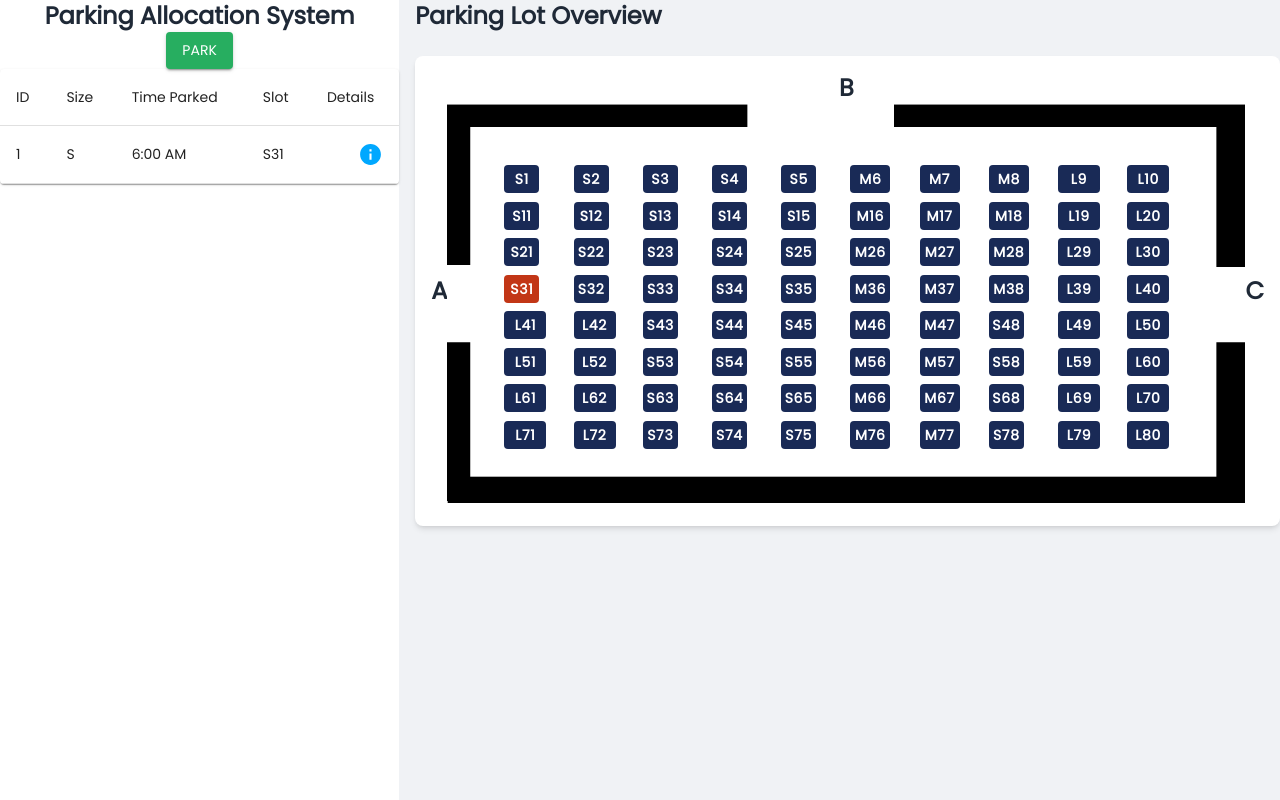
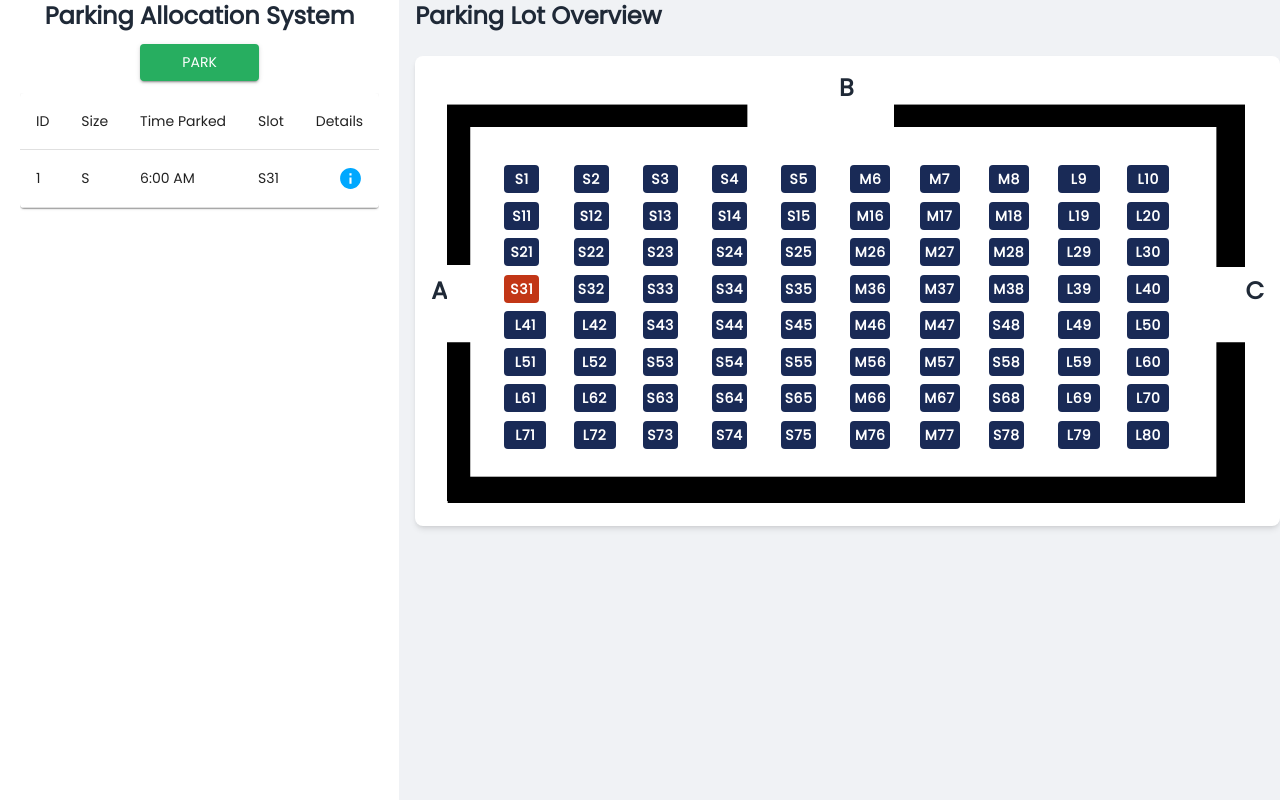
Before and after one commit to JosFern/nextjs-parking-system-client, a Next.js app: page /parkinglot in a window 1280 px wide. Built offline with nearby package versions, Linux system fonts and the light colour scheme.

Commit message:
updated ui and naming

```diff
--- a/pages/parkinglot/index.js
+++ b/pages/parkinglot/index.js
@@ -6,7 +6,7 @@ import { useDispatch, useSelector } from 'react-redux';
 import { calculatePayment, markLeaveSlot, markReturnedSlot, setSlots, unoccupySlot, occupySlot } from "../../store/slot";
 import SlotGrid from "../components/slotGrid";
 import ParkingLotTable from "../components/parkinglotTable";
-import { addVehicle, deleteVehicle, markLeaveVehicle, markReturnedVehicle, setVehicles } from "../../store/vehicle";
+import { parkVehicle, unparkVehicle, markLeaveVehicle, markReturnedVehicle, setVehicles } from "../../store/vehicle";
 import { format, formatISO, parseISO } from "date-fns";
 
 
@@ -69,7 +69,7 @@ export default function ParkingLot() {
 
         const carID = generateID(Math.floor((Math.random() * 1000) + 1))
 
-        dispatch(addVehicle({ id: carID, size: Number(type), timeIn: formatISO(new Date()), timeOut: null }))
+        dispatch(parkVehicle({ id: carID, size: Number(type), timeIn: formatISO(new Date()), timeOut: null }))
         dispatch(occupySlot({ carID, entry: Number(entry), car: Number(type) }))
 
         setParkModal(false)
@@ -104,7 +104,7 @@ export default function ParkingLot() {
     //handles vehicle to unpark/delete vehicle/update slot status
     const handleUnpark = () => {
         dispatch(unoccupySlot(ps.currentSlot.number))
-        dispatch(deleteVehicle(ps.currentSlot.carID))
+        dispatch(unparkVehicle(ps.currentSlot.carID))
         setOpenDrawer(false)
     }
 
@@ -134,14 +134,17 @@ export default function ParkingLot() {
 
     return (
         <Box className="flex justify-start items-start gap-4 min-h-screen text-center text-gray-800 bg-[#f0f2f5] ">
-            <Box className="bg-white min-h-screen  w-[400px]">
+            <Box className="flex flex-col bg-white min-h-screen gap-3 w-[400px] justify-start items-center">
                 <Typography className="text-gray-800 font-bold text-2xl">
                     Parking Allocation System
                 </Typography>
-                <Button onClick={() => setParkModal(true)} className="bg-[#27ae60]" variant="contained" color='success'>
+                <Button onClick={() => setParkModal(true)} className="bg-[#27ae60] w-[30%]" variant="contained" color='success'>
                     Park
                 </Button>
-                <ParkingLotTable vehicles={useMemo(() => getVehicleTable(car.vehicles), [car.vehicles])} openDetailsDrawer={openDetailsDrawer} />
+                <Box className="h-[80vh] overflow-auto">
+                    <ParkingLotTable vehicles={useMemo(() => getVehicleTable(car.vehicles), [car.vehicles])} openDetailsDrawer={openDetailsDrawer} />
+
+                </Box>
             </Box>
             <Box className="flex flex-col items-start">
                 <Typography className="text-gray-800 font-bold text-2xl">Parking Lot Overview</Typography>
--- a/store/vehicle.js
+++ b/store/vehicle.js
@@ -11,11 +11,11 @@ export const Vehicle = createSlice({
             state.vehicles = [...action.payload]
         },
 
-        addVehicle: (state, action) => {
+        parkVehicle: (state, action) => {
             state.vehicles.push(action.payload)
         },
 
-        deleteVehicle: (state, action) => {
+        unparkVehicle: (state, action) => {
             const index = _.findIndex(state.vehicles, { id: action.payload })
 
             state.vehicles.splice(index, 1)
@@ -45,6 +45,6 @@ export const Vehicle = createSlice({
     }
 })
 
-export const { setVehicles, addVehicle, deleteVehicle, markLeaveVehicle, markReturnedVehicle } = Vehicle.actions
+export const { setVehicles, parkVehicle, unparkVehicle, markLeaveVehicle, markReturnedVehicle } = Vehicle.actions
 
 export default Vehicle.reducer
```
